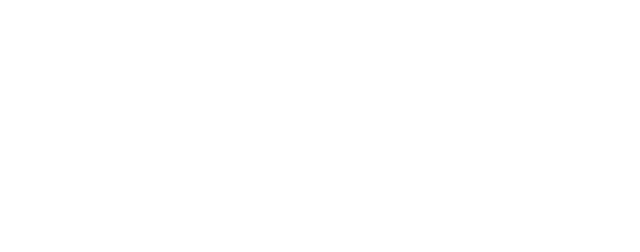
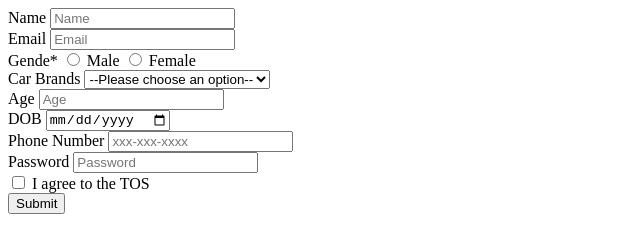
Before and after one commit to acciojob/signup-form-car-Nikita2704, a website: page main.html in a window 1280 px wide. Shown: the whole page, without its empty margins (0-640 px from the left). Drawn offline with Linux system fonts and the light colour scheme.

Commit message:
created a submission

```diff
--- a/main.html
+++ b/main.html
@@ -7,6 +7,56 @@
 </head>
 
 <body>
+	<form method="POST" action="#">
+  <div>
+    <label for="name">Name</label>
+    <input type="text" id="name" name="name" placeholder="Name" required>
+  </div>
+  <div>
+    <label for="email">Email</label>
+    <input type="email" id="email" name="email" placeholder="Email" required>
+  </div>
+  <div>
+    <label>Gende*</label>
+    <input type="radio" id="gender_m" name="gender" value="male" required>
+    <label for="gender_m">Male</label>
+    <input type="radio" id="gender_f" name="gender" value="female" required>
+    <label for="gender_f">Female</label>
+  </div>
+  <div>
+    <label for="cars">Car Brands</label>
+    <select id="cars" name="car_brands" required>
+      <option value="" disabled selected>--Please choose an option--</option>
+      <option value="BMW">BMW</option>
+      <option value="Audi">Audi</option>
+      <option value="Mercedes">Mercedes</option>
+    </select>
+  </div>
+  <div>
+    <label for="age">Age</label>
+    <input type="number" id="age" name="age" placeholder="Age" required>
+  </div>
+  <div>
+    <label for="dob">DOB</label>
+    <input type="date" id="dob" name="dob" placeholder="DOB" required>
+  </div>
+  <div>
+    <label for="tel">Phone Number</label>
+    <input type="tel" id="tel" name="phone" placeholder="xxx-xxx-xxxx">
+  </div>
+  <div>
+    <label for="password">Password</label>
+    <input type="password" id="password" name="password" placeholder="Password" required>
+  </div>
+  <div>
+    <input type="checkbox" id="tos" name="tos" required>
+    <label for="tos">I agree to the TOS</label>
+  </div>
+  <div>
+    <button type="submit">Submit</button>
+  </div>
+</form>
+
 	<!-- the entire body must be written by student -->
     <script type="text/javascript" src="./script.js">
 </script>
```
